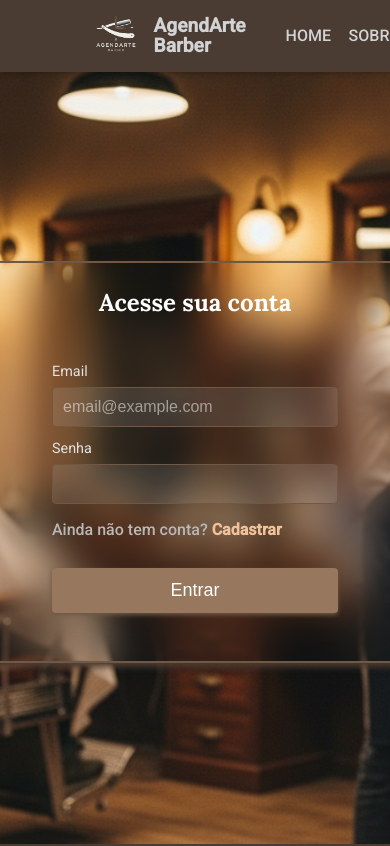
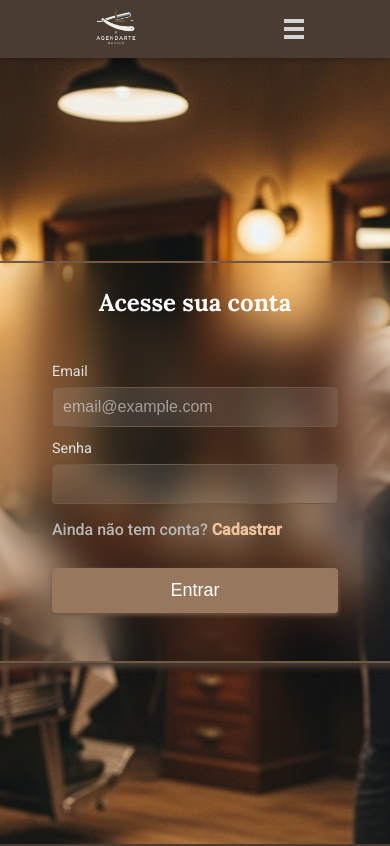
Before and after one commit to mateus-pa/barber-services-front-end, an Angular app: page /login in a window 390 px wide. Shown: the top 846 px of the page. Built offline with nearby package versions, Linux system fonts and the light colour scheme.

Commit message:
feat: efetua responsividade menu superior

```diff
--- a/src/app/components/header/header.css
+++ b/src/app/components/header/header.css
@@ -4,7 +4,6 @@ header {
   align-items: center;
   color: var(--cor-primaria);
   padding: 0.2rem 5rem;
-
   overflow: hidden;
   position: absolute;
   width: 100%;
@@ -36,6 +35,7 @@ header.sticky {
   font-weight: 700;
 }
 
+/* NAV padrão */
 header nav ul {
   display: flex;
   gap: 1.1rem;
@@ -55,3 +55,84 @@ header nav ul li a {
 header nav ul li a:hover {
   color: var(--cor-terciaria);
 }
+
+/* HAMBURGUER */
+.hamburger {
+  display: none;
+  flex-direction: column;
+  justify-content: center;
+  align-items: center;
+  width: 2rem;
+  height: 2rem;
+  background: none;
+  border: none;
+  cursor: pointer;
+  gap: 0.3rem;
+  z-index: 1100;
+}
+
+.hamburger span {
+  display: block;
+  width: 100%;
+  height: 0.2rem;
+  background-color: var(--cor-primaria);
+  transition: all 0.3s ease;
+}
+
+.hamburger.active span:nth-child(1) {
+  transform: translateY(8px) rotate(45deg);
+}
+.hamburger.active span:nth-child(2) {
+  opacity: 0;
+}
+.hamburger.active span:nth-child(3) {
+  transform: translateY(-8px) rotate(-45deg);
+}
+
+/* RESPONSIVO */
+@media (max-width: 1024px) {
+  header {
+    padding: 0.5rem 2rem;
+  }
+
+  header nav ul {
+    margin-right: 0;
+  }
+}
+
+@media (max-width: 768px) {
+  .info h1 {
+    display: none;
+  }
+
+  .hamburger {
+    display: flex;
+  }
+
+  header nav {
+    position: fixed;
+    top: 0;
+    right: -100%;
+    height: 100vh;
+    width: 65%;
+    background-color: var(--marrom-escuro);
+    transition: right 0.3s ease;
+    display: flex;
+    align-items: center;
+    justify-content: center;
+  }
+
+  header nav.open {
+    right: 0;
+  }
+
+  header nav ul {
+    flex-direction: column;
+    align-items: center;
+    gap: 2rem;
+  }
+
+  header nav ul li a {
+    font-size: 1.2rem;
+  }
+}
--- a/src/app/components/header/header.html
+++ b/src/app/components/header/header.html
@@ -3,17 +3,27 @@
     <img src="./agendarte-logo.png" alt="Logo" />
     <h1>AgendArte Barber</h1>
   </div>
-  <nav id="navbar">
+
+  <!-- Botão hamburguer -->
+  <button class="hamburger" (click)="toggleMenu()" [class.active]="menuOpen">
+    <span></span>
+    <span></span>
+    <span></span>
+  </button>
+
+  <!-- Menu de navegação -->
+  <nav id="navbar" [ngClass]="{ open: menuOpen }">
     <ul>
-      <li><a routerLink="/home" (click)="scrollToElement('home')">HOME</a></li>
-      @if(this.currentRoute == "/home"){
-      <li><a (click)="scrollToElement('sobre')">SOBRE</a></li>
-      <li><a (click)="scrollToElement('funcoes')">FUNÇÕES</a></li>
-      <li><a (click)="scrollToElement('acessar')">ACESSAR</a></li>
-      } @if(this.currentRoute != "/home") {
-      <li><a routerLink="/home">SOBRE</a></li>
-      <li><a routerLink="/home">FUNÇÕES</a></li>
-      <li><a routerLink="/login">ACESSAR</a></li>
+      <li><a routerLink="/home" (click)="scrollToElement('home'); closeMenu()">HOME</a></li>
+
+      @if (this.currentRoute == "/home") {
+      <li><a (click)="scrollToElement('sobre'); closeMenu()">SOBRE</a></li>
+      <li><a (click)="scrollToElement('funcoes'); closeMenu()">FUNÇÕES</a></li>
+      <li><a (click)="scrollToElement('acessar'); closeMenu()">ACESSAR</a></li>
+      } @else {
+      <li><a routerLink="/home" (click)="closeMenu()">SOBRE</a></li>
+      <li><a routerLink="/home" (click)="closeMenu()">FUNÇÕES</a></li>
+      <li><a routerLink="/login" (click)="closeMenu()">ACESSAR</a></li>
       }
     </ul>
   </nav>
--- a/src/app/components/header/header.ts
+++ b/src/app/components/header/header.ts
@@ -15,9 +15,9 @@ export class Header {
 
   isSticky: boolean = false;
   currentRoute: string = '';
+  menuOpen: boolean = false;
 
   constructor() {
-    // Escuta mudanças de rota
     this.router.events
       .pipe(filter((event) => event instanceof NavigationEnd))
       .subscribe((event: any) => {
@@ -30,13 +30,20 @@ export class Header {
     this.scroller.scrollToAnchor(fragment);
   }
 
+  toggleMenu(): void {
+    this.menuOpen = !this.menuOpen;
+  }
+
+  closeMenu(): void {
+    this.menuOpen = false;
+  }
+
   @HostListener('window:scroll', [])
   checkScroll() {
     const scrollPosition =
       window.pageYOffset || document.documentElement.scrollTop || document.body.scrollTop || 0;
 
     const stickyThreshold = 20;
-
     const alwaysStickyRoutes = ['/login', '/dashboard/home', '/perfil'];
 
     if (alwaysStickyRoutes.includes(this.currentRoute)) {
@@ -44,7 +51,6 @@ export class Header {
       return;
     }
 
-    // Caso contrário, usa a regra do scroll
     this.isSticky = scrollPosition >= stickyThreshold;
   }
 }
```
